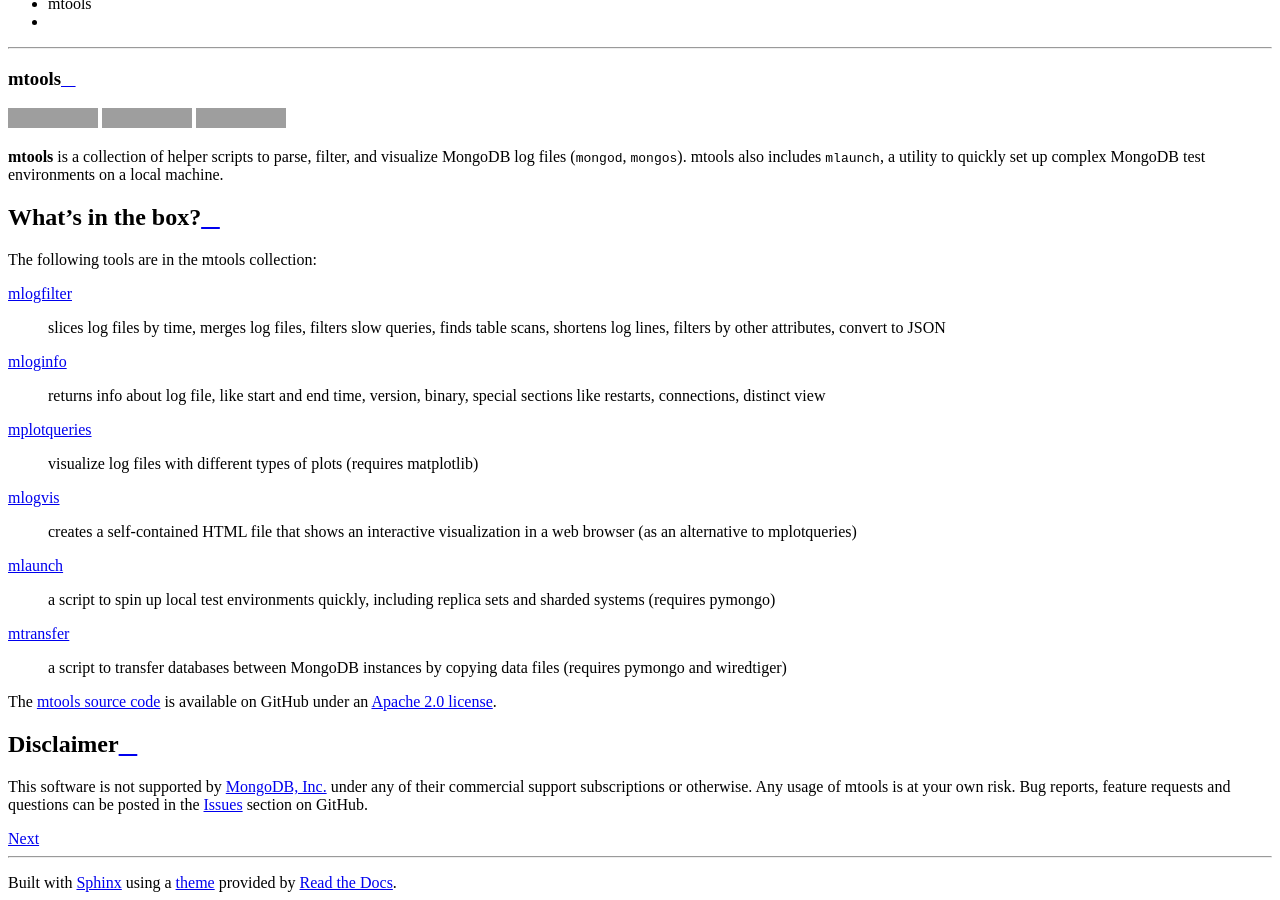
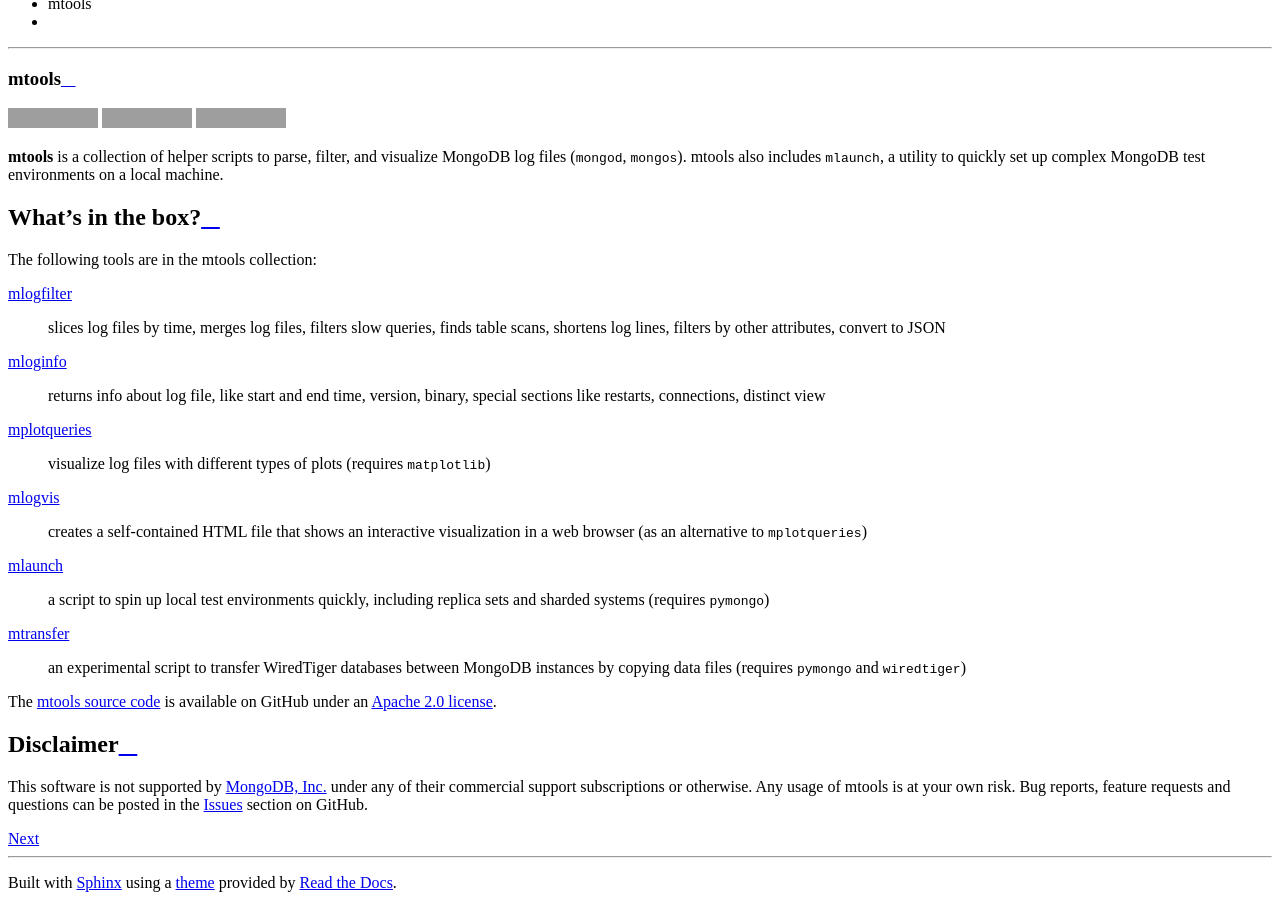
Before and after one commit to rueckstiess/mtools, a Sphinx documentation site: the page built from doc/index.rst, in a window 1280 px wide and 900 px high, scrolled down 675 px. Built offline with Sphinx 7.4.7 and the Read the Docs theme 2.0.0, drawn with Linux system fonts in a browser that asks for light colours; grey boxes are pictures that could not be loaded.

Commit message:
Markup Python libs as verbatim; note that mtransfer is experimental

```diff
--- a/doc/index.rst
+++ b/doc/index.rst
@@ -37,19 +37,19 @@
    special sections like restarts, connections, distinct view
 
 :ref:`mplotqueries`
-   visualize log files with different types of plots (requires matplotlib)
+   visualize log files with different types of plots (requires ``matplotlib``)
 
 :ref:`mlogvis`
    creates a self-contained HTML file that shows an interactive visualization
-   in a web browser (as an alternative to mplotqueries)
+   in a web browser (as an alternative to ``mplotqueries``)
 
 :ref:`mlaunch`
    a script to spin up local test environments quickly, including replica sets
-   and sharded systems (requires pymongo)
+   and sharded systems (requires ``pymongo``)
 
 :ref:`mtransfer`
-   a script to transfer databases between MongoDB instances by copying data
-   files (requires pymongo and wiredtiger)
+   an experimental script to transfer WiredTiger databases between MongoDB
+   instances by copying data files (requires ``pymongo`` and ``wiredtiger``)
 
 The `mtools source code <https://github.com/rueckstiess/mtools>`__ is available
 on GitHub under an `Apache 2.0 license
```
